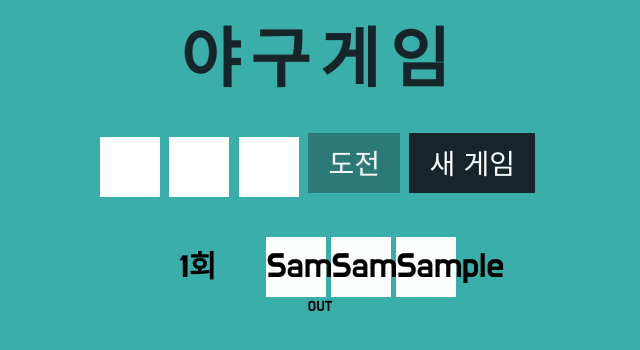
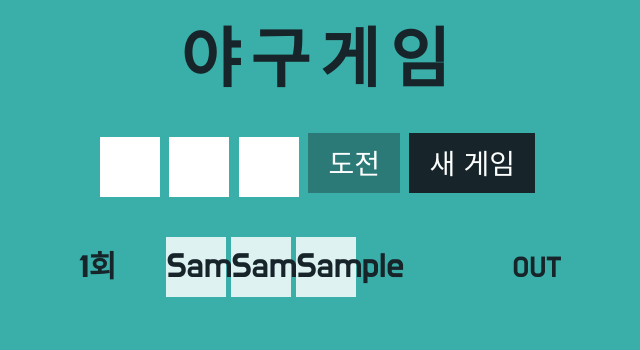
Before and after one commit to goongoguma/fds-group-project1, a website built with Parcel: page src/index.html in a window 1280 px wide. Both pictures are taken after typing "Sample", "Sample", "Sample" into the empty fields and a click on the button "도전". Shown: the whole page, without its empty margins (320-960 px from the left). Built offline with nearby package versions, Linux system fonts and the light colour scheme.

Commit message:
edit word of right answer

```diff
--- a/src/index.js
+++ b/src/index.js
@@ -96,7 +96,7 @@ form.addEventListener("submit", e => {
       scoreP.textContent = `${ball}B, ${strike}S`;
 
       if (strike === 3) {
-        scoreP.textContent = `${inputNum} 정답`
+        scoreP.textContent = '정답입니다!'
       } else if (strike === 0 && ball === 0) {
         scoreP.textContent = 'OUT';
       }
--- a/src/index.scss
+++ b/src/index.scss
@@ -18,6 +18,7 @@ html {
   // font-family: 'Noto Sans KR', sans-serif;
   font-family: 'Do Hyeon', sans-serif;
   box-sizing: content-box;
+  color:$text-color;
 }
 
 body {
@@ -111,7 +112,7 @@ input:focus{
 
 .input-list span {
   display: inline-block;
-  background-color: $white1-color;
+  background-color: $white2-color;
   font-size: 3.5rem;
   height: 6rem;
   width: 6rem;
@@ -137,15 +138,9 @@ input:focus{
 }
 
 // 점수판
-p {
-  display: none;
+p{
+  display:inline-block;
+  font-size:3rem;
+  width:200px;
+  text-align: right;
 }
-p.ballAndStrike {
-  display: block;
-}
-p.rightAns {
-  display: block;
-}
-p.out {
-  display: block;
-}
```
